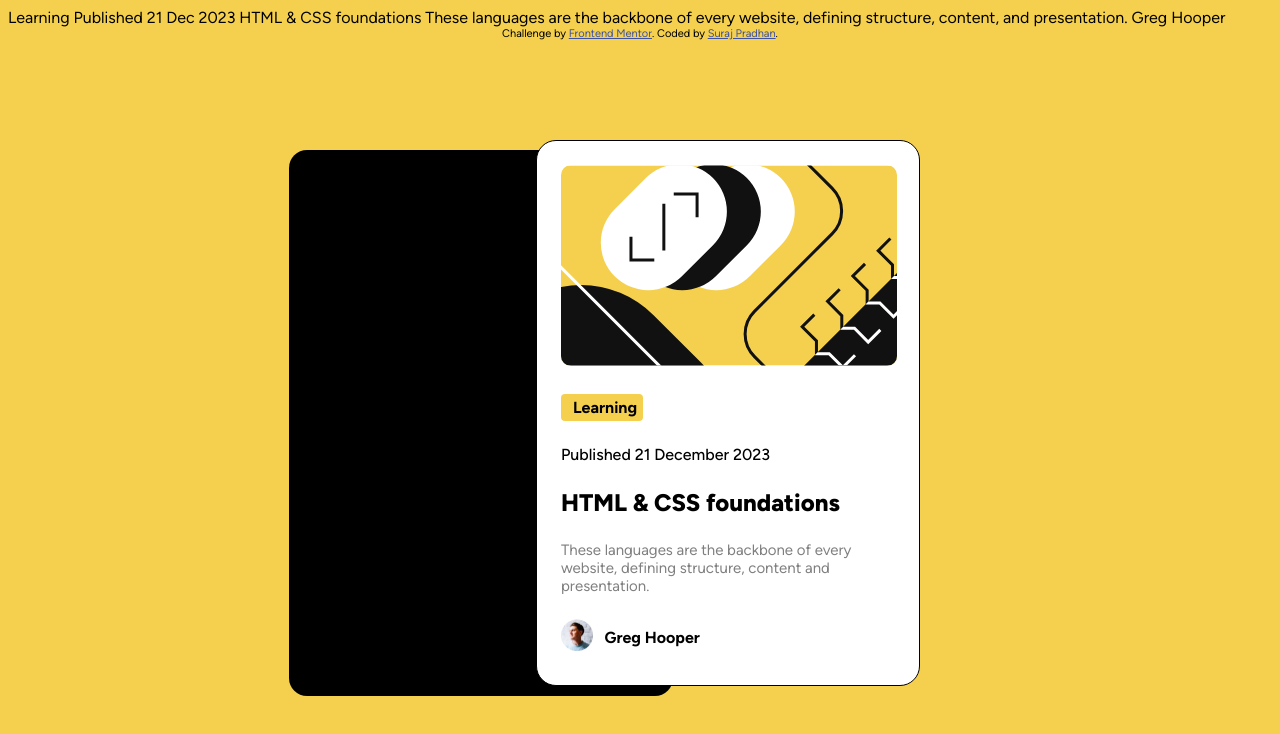
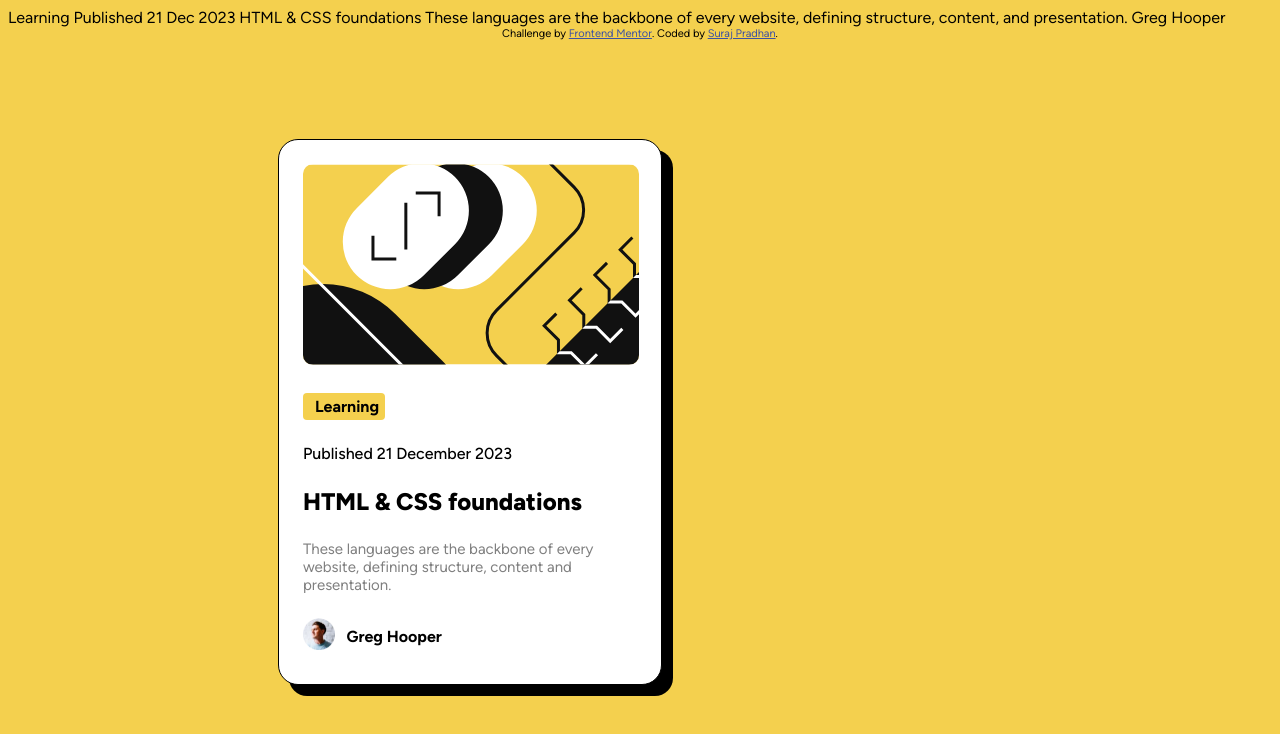
Before and after one commit to suraj-pradhan/blog-preview-card, a plain HTML site: page index.html in a window 1280 px wide. Drawn offline with Linux system fonts and the light colour scheme; files whose address does not match are found by name.

Commit message:
minor changes

```diff
--- a/styles.css
+++ b/styles.css
@@ -16,11 +16,12 @@ body {
   width: 384px;
   height: 546px;
   background-color: white;
-  margin: 100px 528px;
   border-radius: 20px;
   border: 1px solid black;
   padding: 24px 24px;
   position: absolute;
+  top: 139px;
+  right: 618px;
   z-index: 3;
 }
 
```
